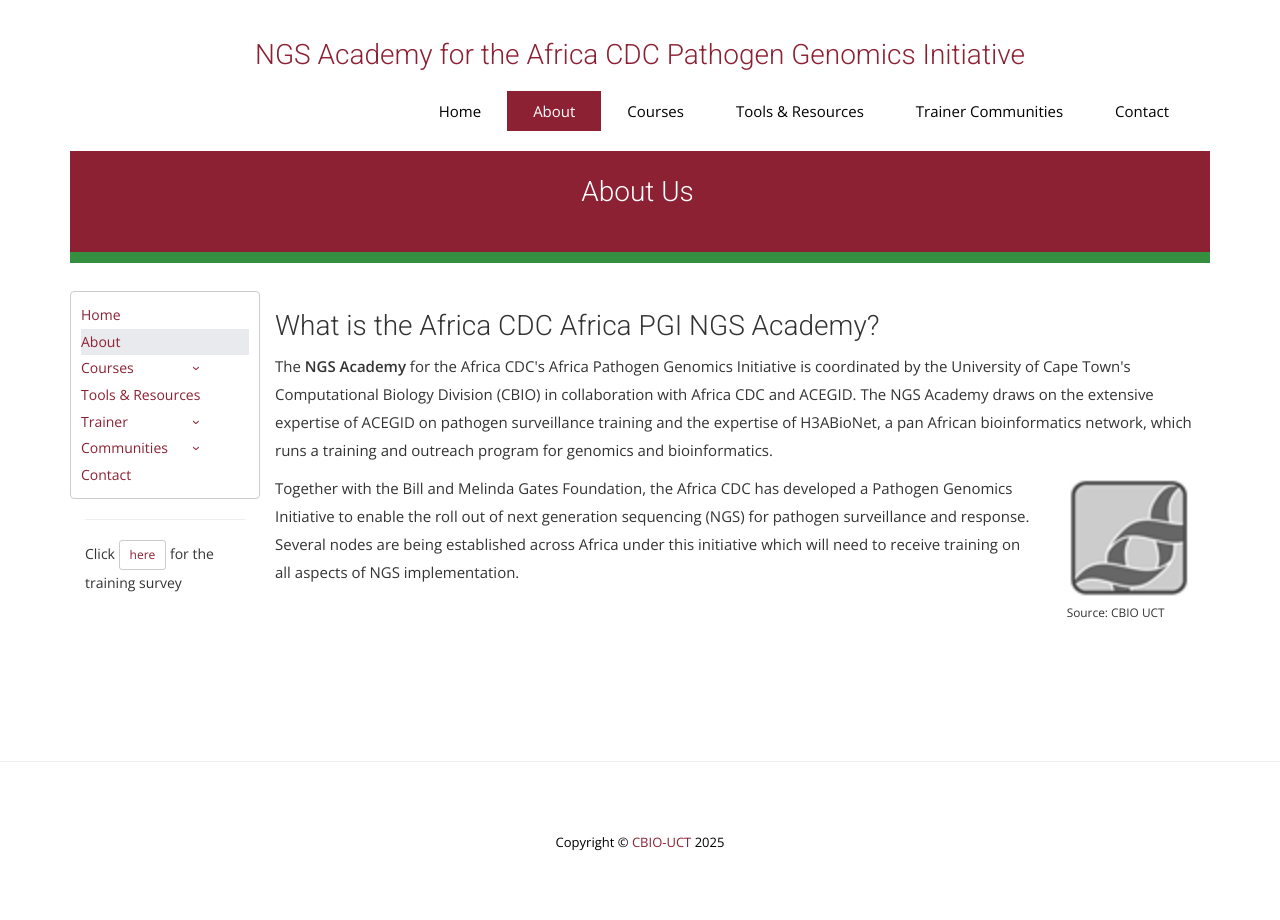
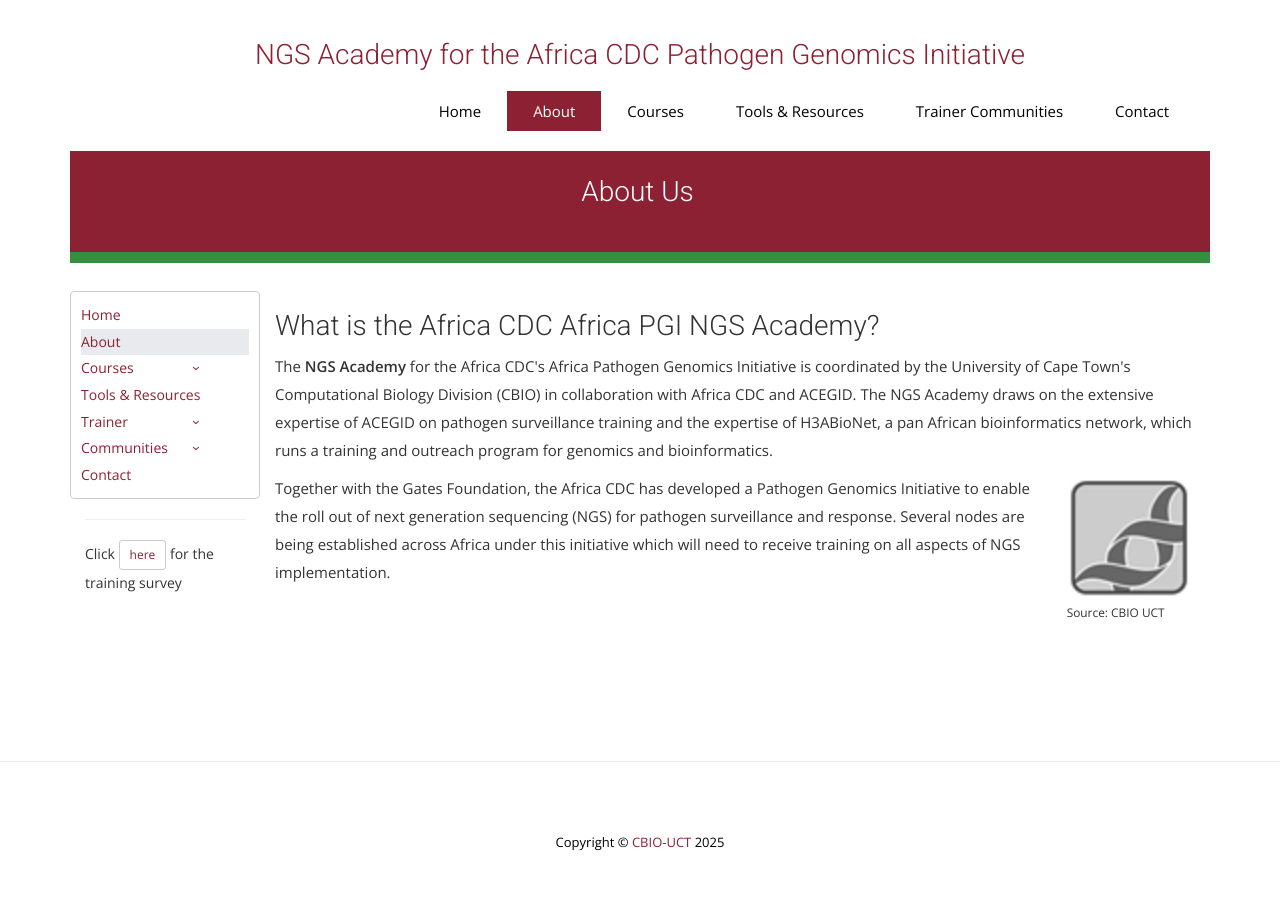
Before and after one commit to uct-cbio/ngs-academy, a Jekyll site: the page built from about-us.html, in a window 1280 px wide. Built offline with Jekyll 4.4.1, drawn with Linux system fonts in a browser that asks for light colours; nearby versions of some CDN libraries; some web fonts are replaced; library files that are not in the unit come from our copies; comment, search, counter and statistics services are not loaded.

Commit message:
updated to Gates Foundation

```diff
--- a/_includes/subpage-intro.html
+++ b/_includes/subpage-intro.html
@@ -1,3 +1,3 @@
 <section>
-    The NGS Academy forms part of the <a href="https://africacdc.org/institutes/ipg/" target="_blank"> Africa CDC Pathogen Genomics Initiative</a> (PGI) and is funded by the Bill & Melinda Gates Foundation. Our training initiatives are carried out in partnership with Africa CDC and the <a href="https://aslm.org/" target="_blank"> African Society for Laboratory Medicine</a> (ASLM).
+    The NGS Academy forms part of the <a href="https://africacdc.org/institutes/ipg/" target="_blank"> Africa CDC Pathogen Genomics Initiative</a> (PGI) and is funded by the Gates Foundation. Our training initiatives are carried out in partnership with Africa CDC and the <a href="https://aslm.org/" target="_blank"> African Society for Laboratory Medicine</a> (ASLM).
 </section>
--- a/about-us.html
+++ b/about-us.html
@@ -26,7 +26,7 @@
 <div class="row">
   <div class="col-sm-10">
 
-    <p>Together with the Bill and Melinda Gates Foundation, the
+    <p>Together with the Gates Foundation, the
       Africa CDC has developed a Pathogen Genomics Initiative to enable the roll out of next generation
       sequencing
       (NGS) for pathogen surveillance and response. Several nodes are being established across Africa under this
```
